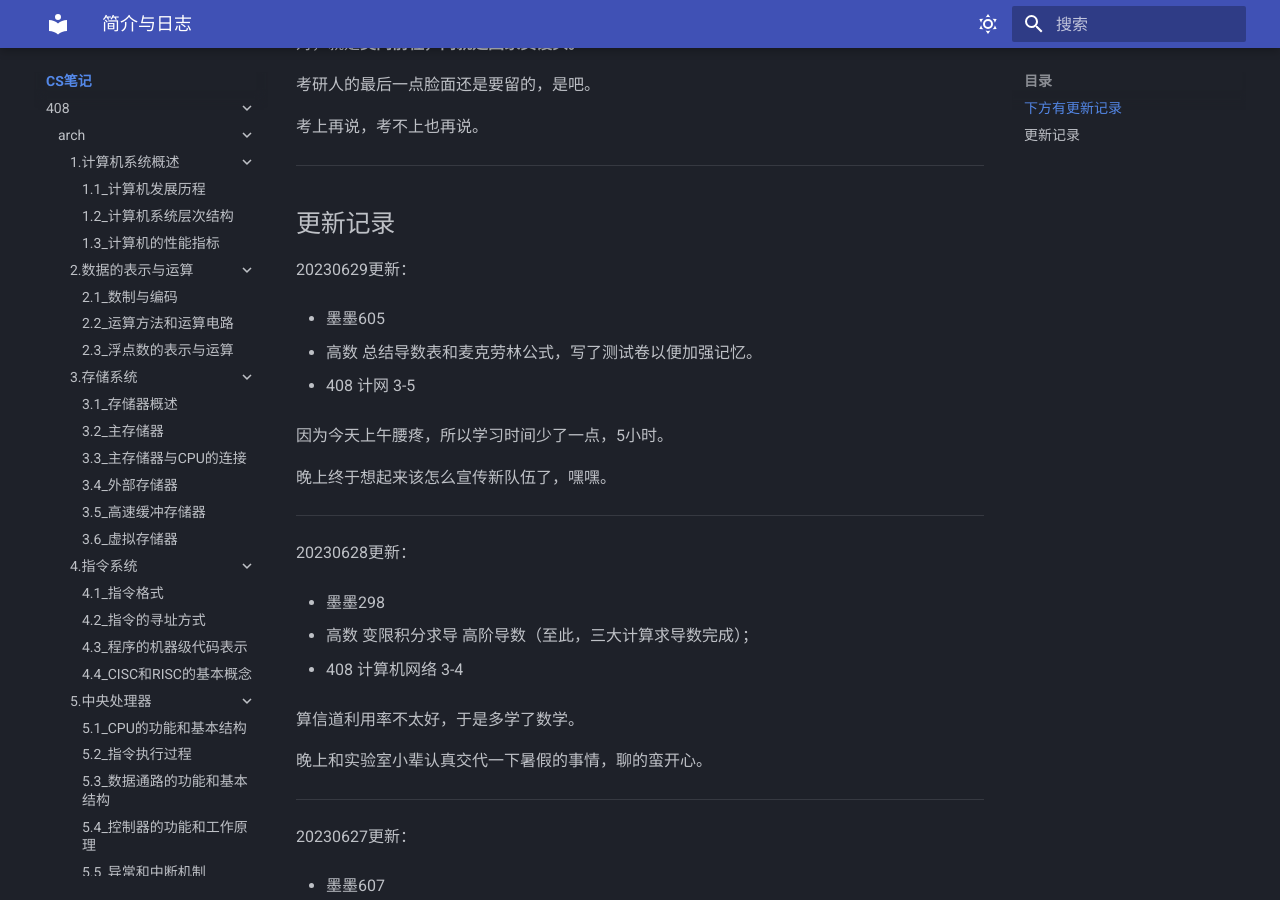
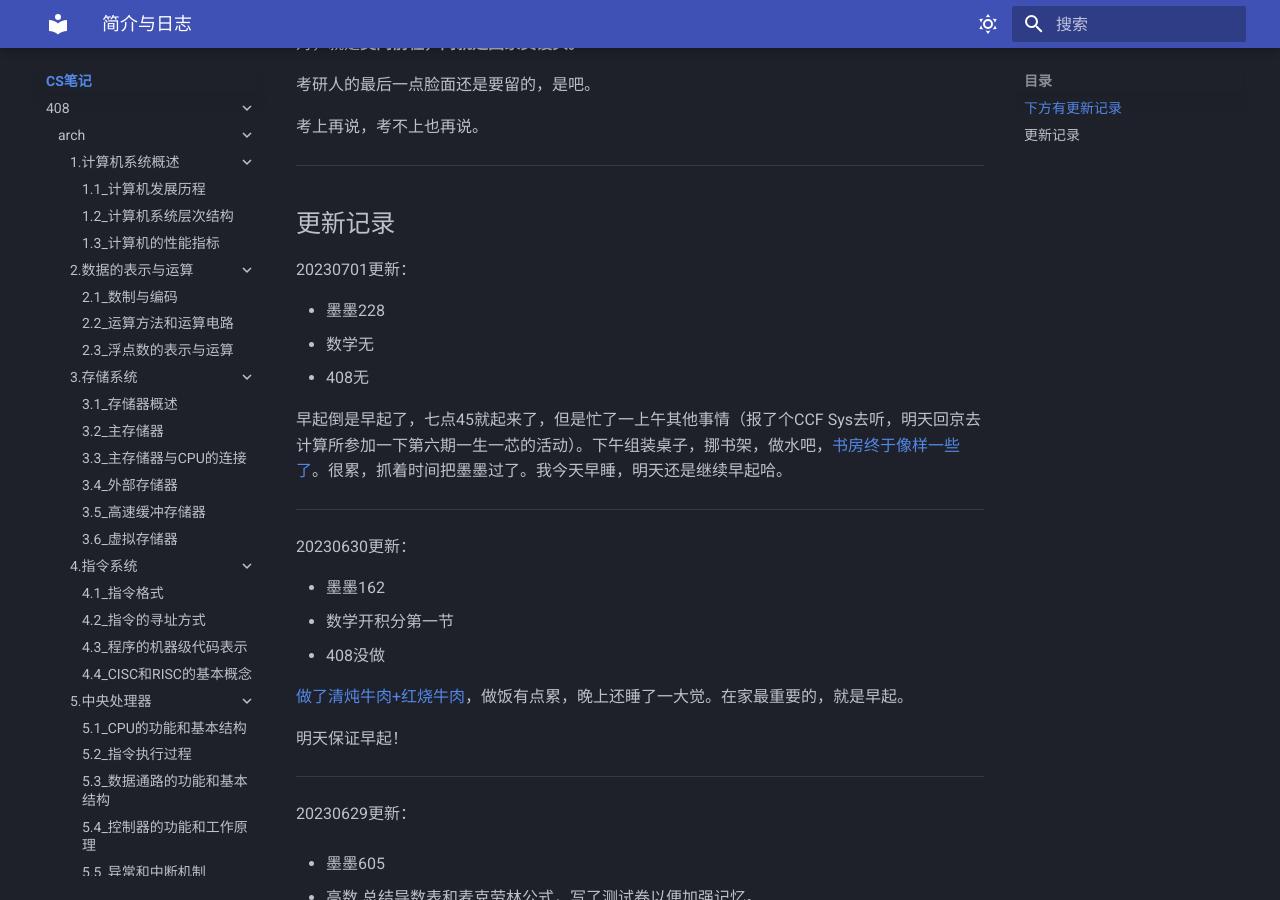
Before and after one commit to Haohahahaha/cs, an MkDocs documentation site: the page built from docs/index.md, in a window 1280 px wide and 900 px high, scrolled down 1053 px. Built offline with MkDocs 1.6.1 and Material for MkDocs 9.7.7, drawn with Linux system fonts in a browser that asks for light colours.

Commit message:
2023-07-01_22:45:44 update

```diff
--- a/docs/index.md
+++ b/docs/index.md
@@ -55,6 +55,28 @@
 <a id="update"></a>
 
 ## 更新记录
+
+20230701更新：
+
+- 墨墨228
+- 数学无
+- 408无
+
+早起倒是早起了，七点45就起来了，但是忙了一上午其他事情（报了个CCF Sys去听，明天回京去计算所参加一下第六期一生一芯的活动）。下午组装桌子，挪书架，做水吧，[书房终于像样一些了](http://chat.haohaha.cn/construction/construction/#20230701)。很累，抓着时间把墨墨过了。我今天早睡，明天还是继续早起哈。
+
+---
+
+20230630更新：
+
+- 墨墨162
+- 数学开积分第一节
+- 408没做
+
+[做了清炖牛肉+红烧牛肉](http://chat.haohaha.cn/delicious/cook/#20230630)，做饭有点累，晚上还睡了一大觉。在家最重要的，就是早起。
+
+明天保证早起！
+
+---
 
 20230629更新：
 
```
